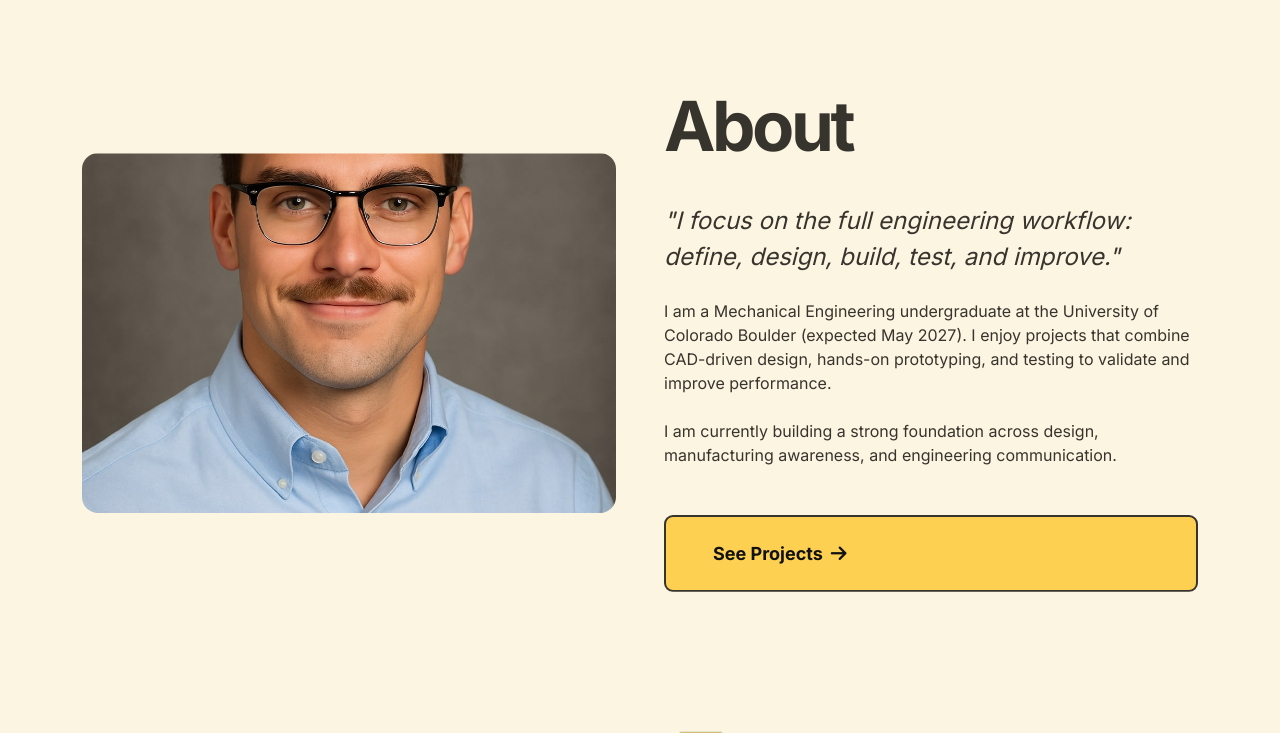
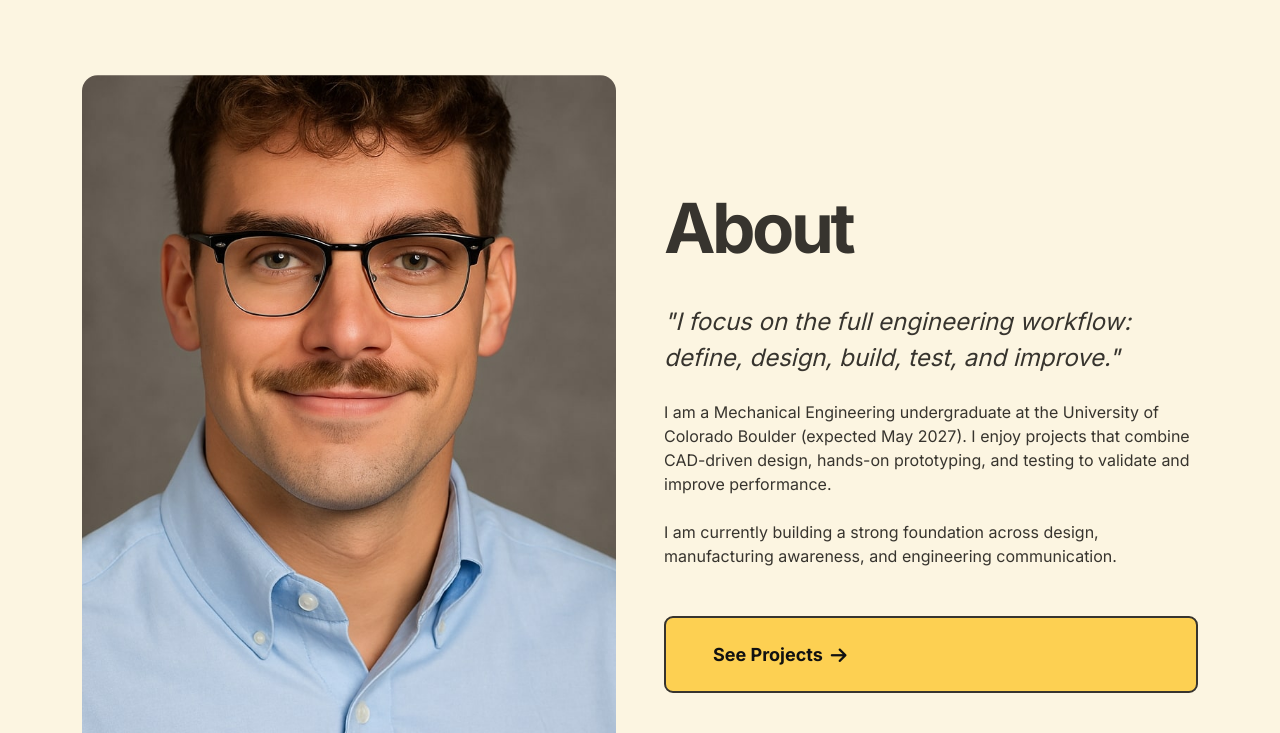
Before and after one commit to ande3836/ande3836.github.io, a plain HTML site: page index.html in a window 1280 px wide. Shown: the part 1006-1739 px from the top of the page. Drawn offline with nearby package versions, Linux system fonts and the light colour scheme.

Commit message:
Update index.html

```diff
--- a/index.html
+++ b/index.html
@@ -198,7 +198,7 @@
             src="/headshot.jpg"
             class="img-fluid rounded-4"
             alt="Andrew De La Vara headshot"
-            style="width: 100%; height: 360px; object-fit: cover;"
+            style="width: 100%; height: 720px; object-fit: cover;"
           />
       </div>
 
```
